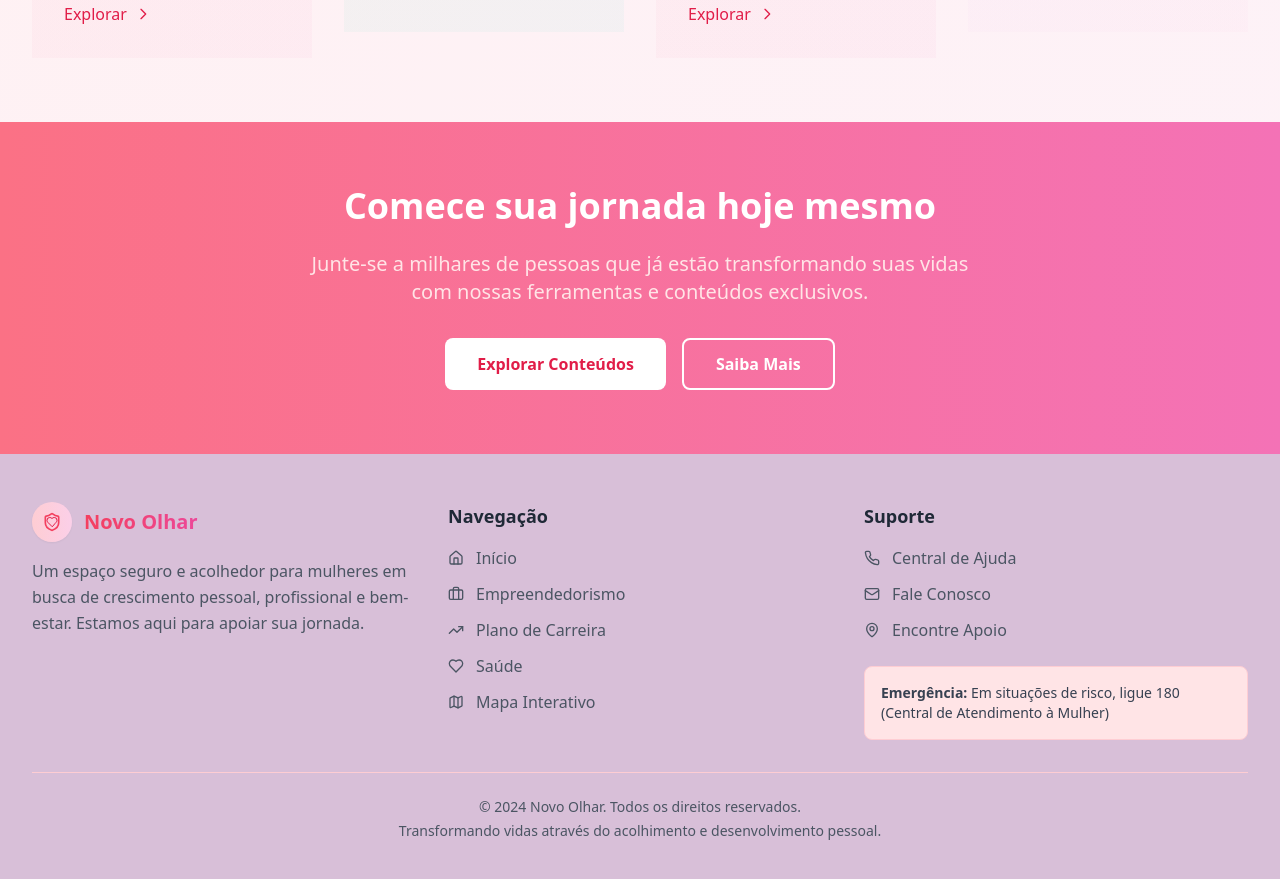
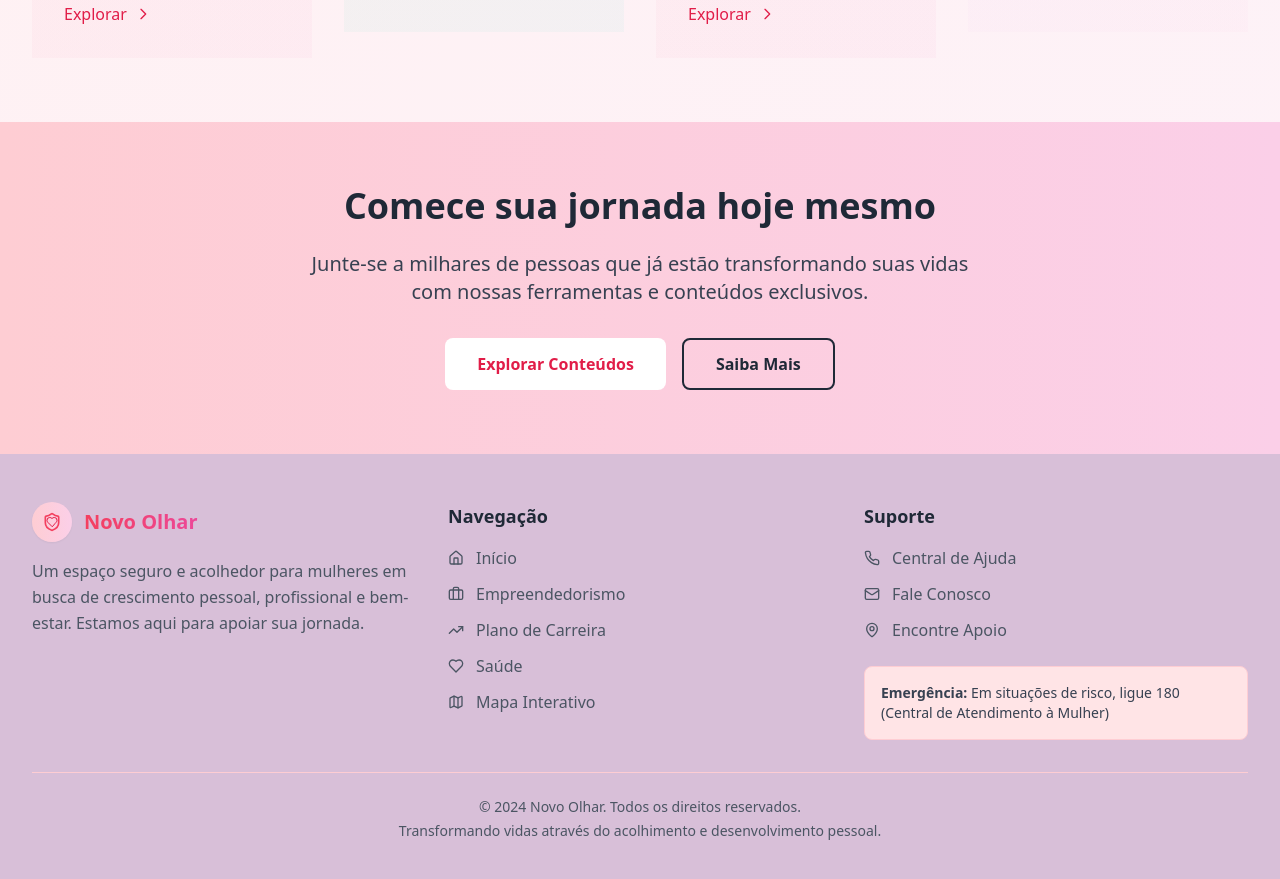
Before and after one commit to Joao-Victor05/Novo.Olhar, a React (Vite) app: page / in a window 1280 px wide. Shown: the part 1442-2321 px from the top of the page. Built offline with nearby package versions, Linux system fonts and the light colour scheme.

Commit message:
Refactor:
Soften the CTA section's pink color.

```diff
--- a/src/pages/Index.tsx
+++ b/src/pages/Index.tsx
@@ -87,12 +87,12 @@ const Index = () => {
       </section>
 
       {/* CTA Section */}
-      <section className="py-16 px-4 sm:px-6 lg:px-8 bg-gradient-to-r from-rose-400 to-pink-400">
+      <section className="py-16 px-4 sm:px-6 lg:px-8 bg-gradient-to-r from-rose-200 to-pink-200">
         <div className="max-w-4xl mx-auto text-center">
-          <h2 className="text-3xl md:text-4xl font-bold text-white mb-6">
+          <h2 className="text-3xl md:text-4xl font-bold text-gray-800 mb-6">
             Comece sua jornada hoje mesmo
           </h2>
-          <p className="text-xl text-rose-100 mb-8 max-w-2xl mx-auto">
+          <p className="text-xl text-gray-700 mb-8 max-w-2xl mx-auto">
             Junte-se a milhares de pessoas que já estão transformando suas vidas
             com nossas ferramentas e conteúdos exclusivos.
           </p>
@@ -100,7 +100,7 @@ const Index = () => {
             <button className="bg-white text-rose-600 px-8 py-3 rounded-lg font-semibold hover:bg-gray-100 transition-colors duration-200">
               Explorar Conteúdos
             </button>
-            <button className="border-2 border-white text-white px-8 py-3 rounded-lg font-semibold hover:bg-white hover:text-rose-600 transition-all duration-200">
+            <button className="border-2 border-gray-800 text-gray-800 px-8 py-3 rounded-lg font-semibold hover:bg-gray-800 hover:text-white transition-all duration-200">
               Saiba Mais
             </button>
           </div>
```
